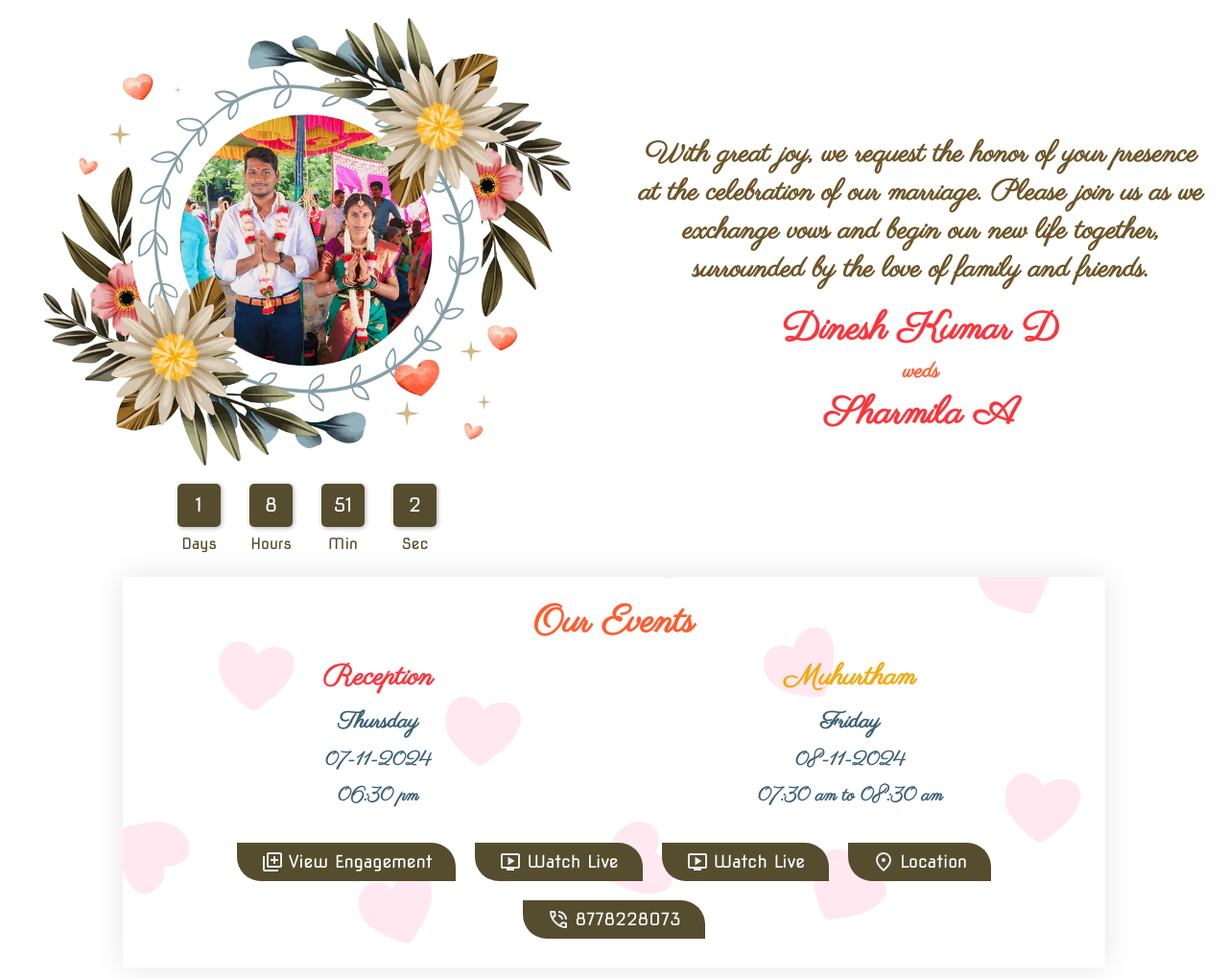
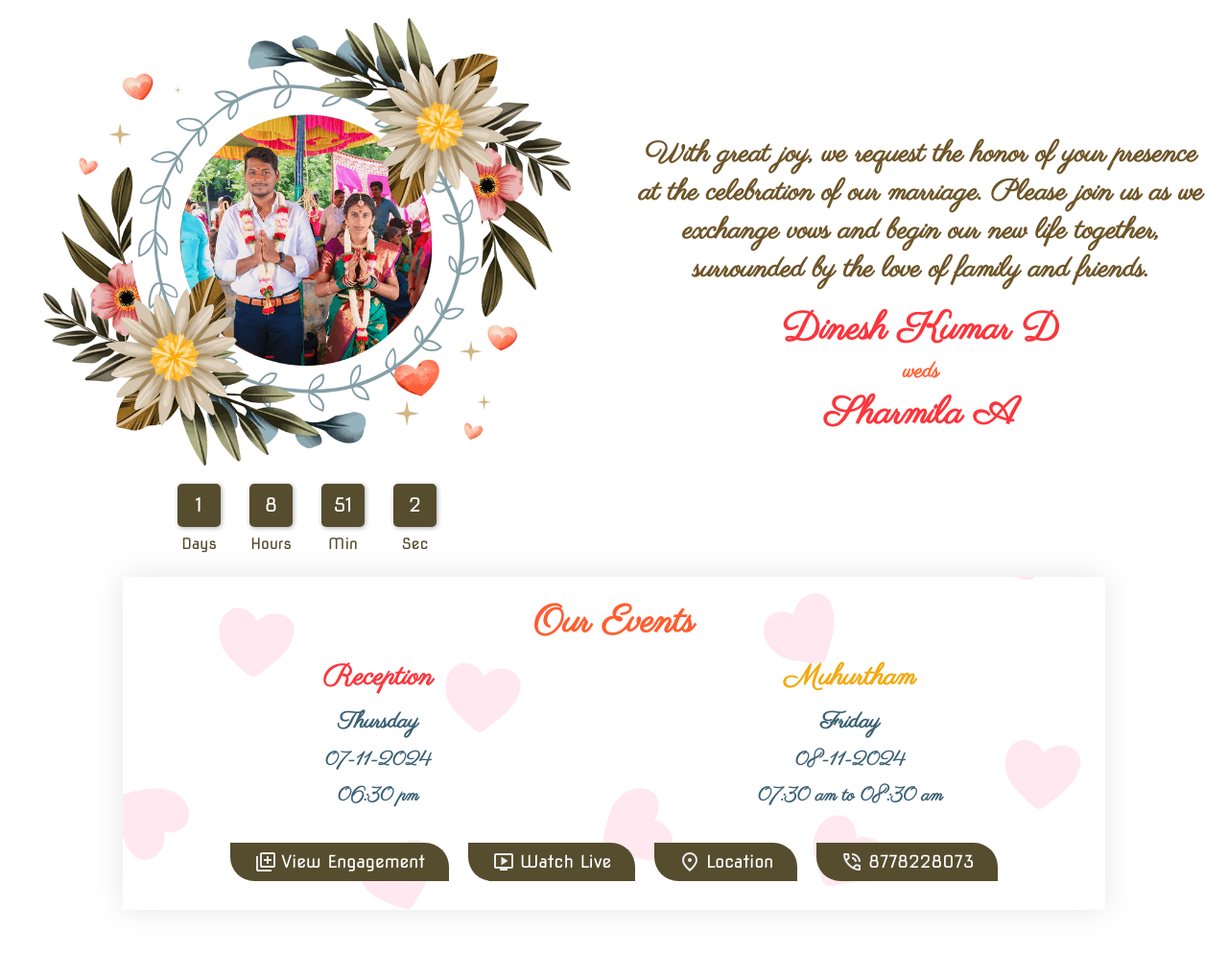
Before and after one commit to dkweb4u/weds-dk, a plain HTML site: page index.html in a window 1280 px wide. Shown: the whole page at 96% size. After the commit the page ends 998 px from the top, so only its background shows below. Drawn offline with Linux system fonts and the light colour scheme; a web font is replaced by a local one.

Commit message:
Update index.html
Update

```diff
--- a/index.html
+++ b/index.html
@@ -77,7 +77,6 @@
     <div class="box-buttons font5">
       <a href="gallery.html"><svg xmlns="http://www.w3.org/2000/svg" height="24px" viewBox="0 -960 960 960" width="24px" fill="#e8eaed"><path d="M520-400h80v-120h120v-80H600v-120h-80v120H400v80h120v120ZM320-240q-33 0-56.5-23.5T240-320v-480q0-33 23.5-56.5T320-880h480q33 0 56.5 23.5T880-800v480q0 33-23.5 56.5T800-240H320Zm0-80h480v-480H320v480ZM160-80q-33 0-56.5-23.5T80-160v-560h80v560h560v80H160Zm160-720v480-480Z"/></svg> View Engagement</a>
       <a href="https://www.youtube.com/live/P40sZBDX4jY?si=eXA4MplODDrV4jtV" target="_blank"><svg xmlns="http://www.w3.org/2000/svg" height="24px" viewBox="0 -960 960 960" width="24px" fill="#e8eaed"><path d="m380-340 280-180-280-180v360Zm-60 220v-80H160q-33 0-56.5-23.5T80-280v-480q0-33 23.5-56.5T160-840h640q33 0 56.5 23.5T880-760v480q0 33-23.5 56.5T800-200H640v80H320ZM160-280h640v-480H160v480Zm0 0v-480 480Z"/></svg> Watch Live</a>
-        <a href="https://www.youtube.com/live/P40sZBDX4jY?si=eXA4MplODDrV4jtV" target="_blank"><svg xmlns="http://www.w3.org/2000/svg" height="24px" viewBox="0 -960 960 960" width="24px" fill="#e8eaed"><path d="m380-340 280-180-280-180v360Zm-60 220v-80H160q-33 0-56.5-23.5T80-280v-480q0-33 23.5-56.5T160-840h640q33 0 56.5 23.5T880-760v480q0 33-23.5 56.5T800-200H640v80H320ZM160-280h640v-480H160v480Zm0 0v-480 480Z"/></svg> Watch Live</a>
 
       <a href="https://maps.app.goo.gl/GNenuEzaFgL1seDM6" target="_blank"><svg xmlns="http://www.w3.org/2000/svg" height="24px" viewBox="0 -960 960 960" width="24px" fill="#e8eaed"><path d="M480-480q33 0 56.5-23.5T560-560q0-33-23.5-56.5T480-640q-33 0-56.5 23.5T400-560q0 33 23.5 56.5T480-480Zm0 294q122-112 181-203.5T720-552q0-109-69.5-178.5T480-800q-101 0-170.5 69.5T240-552q0 71 59 162.5T480-186Zm0 106Q319-217 239.5-334.5T160-552q0-150 96.5-239T480-880q127 0 223.5 89T800-552q0 100-79.5 217.5T480-80Zm0-480Z"/></svg> Location</a>
       <a href="tel:8778228073"><svg xmlns="http://www.w3.org/2000/svg" height="24px" viewBox="0 -960 960 960" width="24px" fill="#e8eaed"><path d="M760-480q0-117-81.5-198.5T480-760v-80q75 0 140.5 28.5t114 77q48.5 48.5 77 114T840-480h-80Zm-160 0q0-50-35-85t-85-35v-80q83 0 141.5 58.5T680-480h-80Zm198 360q-125 0-247-54.5T329-329Q229-429 174.5-551T120-798q0-18 12-30t30-12h162q14 0 25 9.5t13 22.5l26 140q2 16-1 27t-11 19l-97 98q20 37 47.5 71.5T387-386q31 31 65 57.5t72 48.5l94-94q9-9 23.5-13.5T670-390l138 28q14 4 23 14.5t9 23.5v162q0 18-12 30t-30 12ZM241-600l66-66-17-94h-89q5 41 14 81t26 79Zm358 358q39 17 79.5 27t81.5 13v-88l-94-19-67 67ZM241-600Zm358 358Z"/></svg> 8778228073</a>
```
